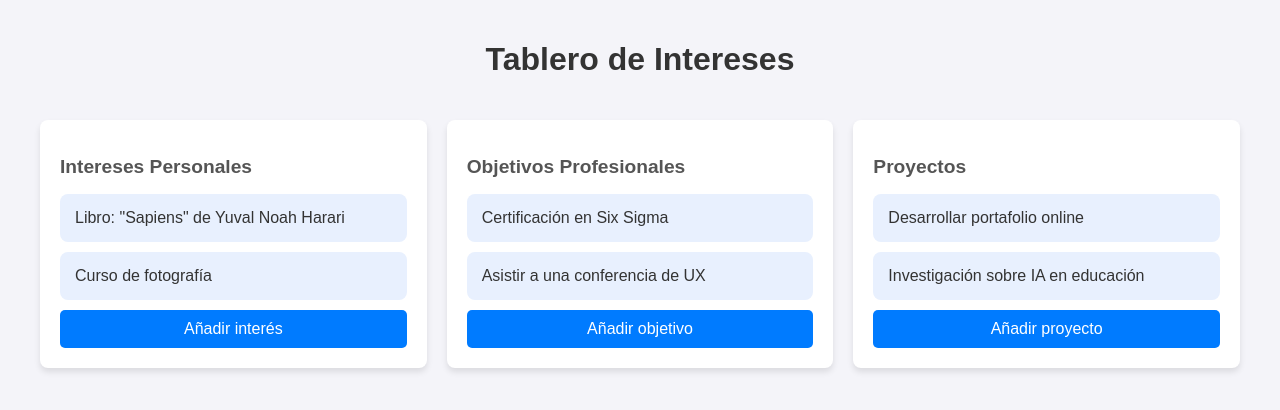
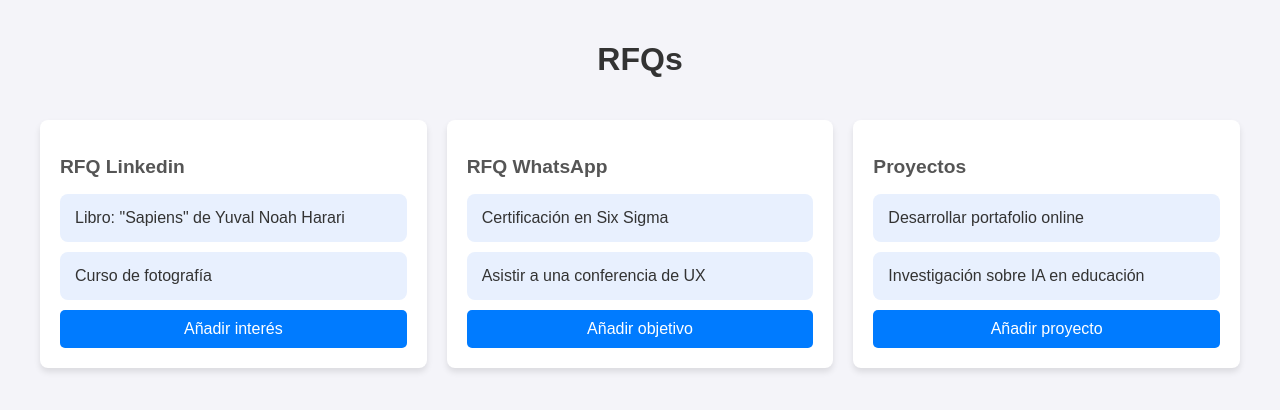
Before and after one commit to NegociosIndustriales/paginaweb, a plain HTML site: page index.html in a window 1280 px wide. Drawn offline with Linux system fonts and the light colour scheme.

Commit message:
Update index.html

```diff
--- a/index.html
+++ b/index.html
@@ -3,7 +3,7 @@
 <head>
     <meta charset="UTF-8">
     <meta name="viewport" content="width=device-width, initial-scale=1.0">
-    <title>Tablero de Intereses</title>
+    <title>Negocios Industriales México</title>
     <style>
         body {
             font-family: Arial, sans-serif;
@@ -60,16 +60,16 @@
     </style>
 </head>
 <body>
-    <h1>Tablero de Intereses</h1>
+    <h1>RFQs</h1>
     <div class="kanban-board">
         <div class="kanban-column">
-            <h2>Intereses Personales</h2>
+            <h2>RFQ Linkedin</h2>
             <div class="kanban-item">Libro: "Sapiens" de Yuval Noah Harari</div>
             <div class="kanban-item">Curso de fotografía</div>
             <button class="add-item">Añadir interés</button>
         </div>
         <div class="kanban-column">
-            <h2>Objetivos Profesionales</h2>
+            <h2>RFQ WhatsApp</h2>
             <div class="kanban-item">Certificación en Six Sigma</div>
             <div class="kanban-item">Asistir a una conferencia de UX</div>
             <button class="add-item">Añadir objetivo</button>
```
